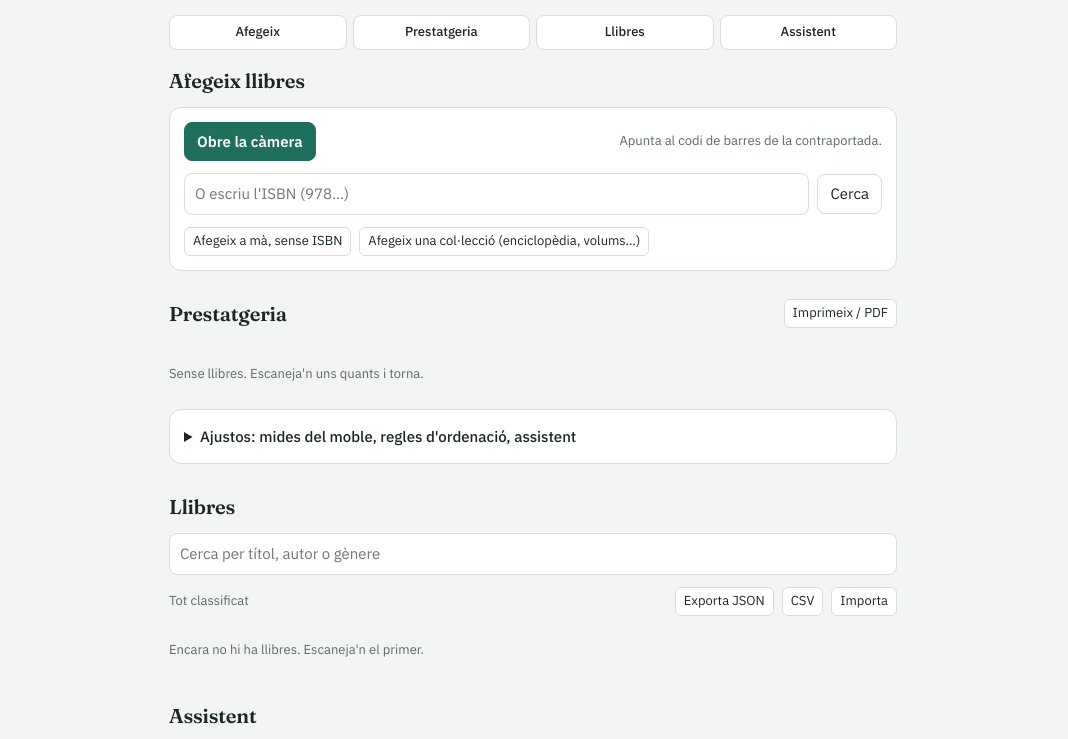
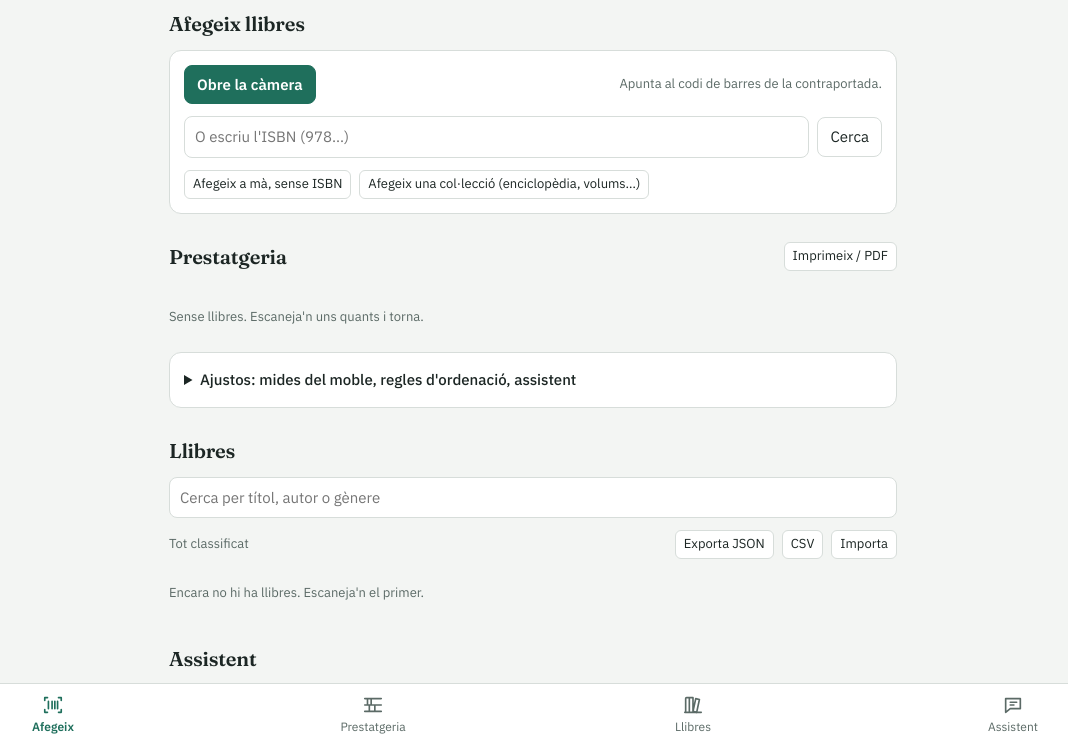
Before and after one commit to gerarnedo/prestatge, a plain HTML site: page index.html in a window 1280 px wide. Shown: the part 57-796 px from the top of the page, without its empty margins (107-1175 px from the left). Drawn offline with Linux system fonts and the light colour scheme.

Commit message:
Torna el menú de baix amb icones (salta a cada secció de la pàgina única)
Co-Authored-By: Claude Fable 5.1 <noreply@anthropic.com>

```diff
--- a/index.html
+++ b/index.html
@@ -30,7 +30,7 @@
   --shelf:#7a5c40; --shelf-dark:#4a3627; color-scheme:dark;}}
 *{box-sizing:border-box}
 html,body{margin:0;padding:0}
-body{background:var(--paper);color:var(--ink);font:15px/1.45 var(--sans);-webkit-font-smoothing:antialiased;padding-bottom:calc(24px + env(safe-area-inset-bottom))}
+body{background:var(--paper);color:var(--ink);font:15px/1.45 var(--sans);-webkit-font-smoothing:antialiased;padding-bottom:calc(72px + env(safe-area-inset-bottom))}
 h1,h2,h3{font-family:var(--display);font-weight:600;letter-spacing:-.01em;text-wrap:balance;margin:0}
 h1{font-size:26px} h2{font-size:20px} h3{font-size:17px}
 button,input,select,textarea{font:inherit;color:inherit}
@@ -123,10 +123,8 @@ dialog{border:1px solid var(--line);border-radius:14px;padding:0;background:var(
 dialog::backdrop{background:rgba(0,0,0,.45)}
 dialog .wrap{padding:16px}
 @media (prefers-reduced-motion:reduce){.toast{transition:none}}
-@media print{nav.jump,#sec-add,#sec-books,#sec-ai,#settings,#btnPrint,.toast{display:none!important}body{padding:0;background:#fff;color:#000}.card{border:0;padding:0;break-inside:avoid}.spines{display:none}}
-nav.jump{position:sticky;top:0;z-index:10;display:flex;gap:6px;background:var(--paper);padding:6px 0 10px;margin-bottom:6px}
-nav.jump a{flex:1;text-align:center;padding:7px 4px;border:1px solid var(--line);border-radius:8px;background:var(--card);color:var(--ink);text-decoration:none;font-size:13px;font-weight:500}
-section{scroll-margin-top:56px;margin-bottom:28px}
+@media print{nav.tabs,#sec-add,#sec-books,#sec-ai,#settings,#btnPrint,.toast{display:none!important}body{padding:0;background:#fff;color:#000}.card{border:0;padding:0;break-inside:avoid}.spines{display:none}}
+section{scroll-margin-top:12px;margin-bottom:28px}
 #settings summary{padding:2px 0}
 @media (min-width:640px){.grid3{display:grid;grid-template-columns:1fr 1fr 1fr;gap:8px}}
 </style>
@@ -137,9 +135,6 @@ section{scroll-margin-top:56px;margin-bottom:28px}
     <h1>Prestatge</h1>
     <span class="count" id="countLbl"></span>
   </header>
-  <nav class="jump">
-    <a href="#sec-add">Afegeix</a><a href="#sec-shelf">Prestatgeria</a><a href="#sec-books">Llibres</a><a href="#sec-ai">Assistent</a>
-  </nav>
 
   <!-- AFEGEIX -->
   <section id="sec-add" class="stack">
@@ -253,6 +248,13 @@ section{scroll-margin-top:56px;margin-bottom:28px}
     <div class="row between" id="aiFooter"><span class="muted" id="aiUsage"></span><button class="ghost small" id="aiClear">Nova conversa</button></div>
   </section>
 </div>
+
+<nav class="tabs">
+  <button data-go="sec-add" class="active"><svg viewBox="0 0 24 24"><path d="M3 7V4h3M21 7V4h-3M3 17v3h3M21 17v3h-3M7 8v8M11 8v8M14 8v8M17 8v8"/></svg>Afegeix</button>
+  <button data-go="sec-shelf"><svg viewBox="0 0 24 24"><path d="M3 5h18M3 12h18M3 19h18M6 5v7M10 5v7M14 12v7M8 12v7"/></svg>Prestatgeria</button>
+  <button data-go="sec-books"><svg viewBox="0 0 24 24"><path d="M4 19V5a1 1 0 0 1 1-1h3v15M8 19V4h4v15M12 19l3-14 4 1-3 14z"/><path d="M3 20h18"/></svg>Llibres</button>
+  <button data-go="sec-ai"><svg viewBox="0 0 24 24"><path d="M4 5h16v11H9l-5 4z"/><path d="M9 9h7M9 12h4"/></svg>Assistent</button>
+</nav>
 
 <div class="toast" id="toast"></div>
 
@@ -477,6 +479,10 @@ async function lookup(isbn){
 // Tot és en una sola pàgina: showView només hi desplaça.
 const SECTIONS={scan:'sec-add',add:'sec-add',books:'sec-books',shelves:'sec-shelf',order:'sec-shelf',ai:'sec-ai'};
 function showView(v){ const el=document.getElementById(SECTIONS[v]||v); if(el) el.scrollIntoView({behavior:'smooth',block:'start'}); }
+document.querySelectorAll('nav.tabs button').forEach(b=>b.addEventListener('click',()=>showView(b.dataset.go)));
+// El botó actiu del menú segueix la secció visible
+const secObs=new IntersectionObserver(entries=>{ const vis=entries.filter(e=>e.isIntersecting).sort((a,b)=>b.intersectionRatio-a.intersectionRatio)[0]; if(!vis) return; document.querySelectorAll('nav.tabs button').forEach(b=>b.classList.toggle('active',b.dataset.go===vis.target.id)); },{rootMargin:'-20% 0px -55% 0px',threshold:[0,0.2,0.5,1]});
+document.querySelectorAll('section[id^=sec-]').forEach(s=>secObs.observe(s));
 function renderAll(){ updateCount(); renderBooks(); renderShelves(); renderOrder(); renderAi(); }
 function updateCount(){ const n=state.books.length, p=state.books.filter(isPending).length; $('#countLbl').textContent=n+' llibre'+(n===1?'':'s')+(p?' · '+p+' pendent'+(p===1?'':'s'):''); }
 
--- a/sw.js
+++ b/sw.js
@@ -1,4 +1,4 @@
-const CACHE='prestatge-v6';
+const CACHE='prestatge-v7';
 const FILES=['./','./index.html','./html5-qrcode.min.js','./manifest.webmanifest','./icon-192.png','./icon-512.png','./icon-180.png'];
 self.addEventListener('install',e=>{ e.waitUntil(caches.open(CACHE).then(c=>c.addAll(FILES)).then(()=>self.skipWaiting())); });
 self.addEventListener('activate',e=>{ e.waitUntil(caches.keys().then(ks=>Promise.all(ks.filter(k=>k!==CACHE).map(k=>caches.delete(k)))).then(()=>self.clients.claim())); });
```
